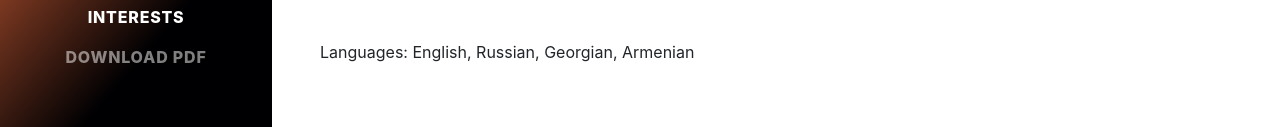
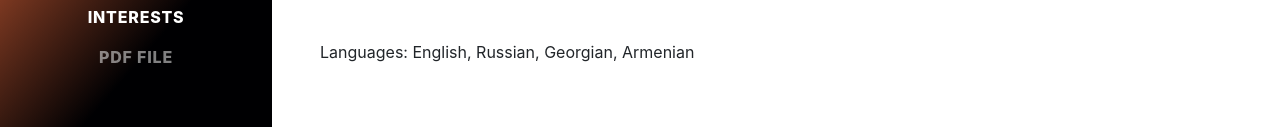
Before and after one commit to Mikirtumov/CasinoCV2, a website with bundled scripts: page index.html in a window 1280 px wide. Shown: the part 535-662 px from the top of the page. Built offline with nearby package versions, Linux system fonts and the light colour scheme; a web font is replaced by a local one.

Commit message:
pdf name

```diff
--- a/index.html
+++ b/index.html
@@ -56,7 +56,7 @@
           <a class="nav-link js-scroll-trigger" href="#awards">Certificates</a>
         </li> -->
         <li class="nav-item">
-          <a class="nav-link js-scroll-trigger" href="./img/CV Marina Mikirtumov.pdf" target="_blank" download="PDF">Download PDF</a>
+          <a class="nav-link js-scroll-trigger" href="./img/CV Marina Mikirtumov.pdf" target="_blank" download="PDF">PDF File</a>
         </li>
       </ul>
     </div>
```
